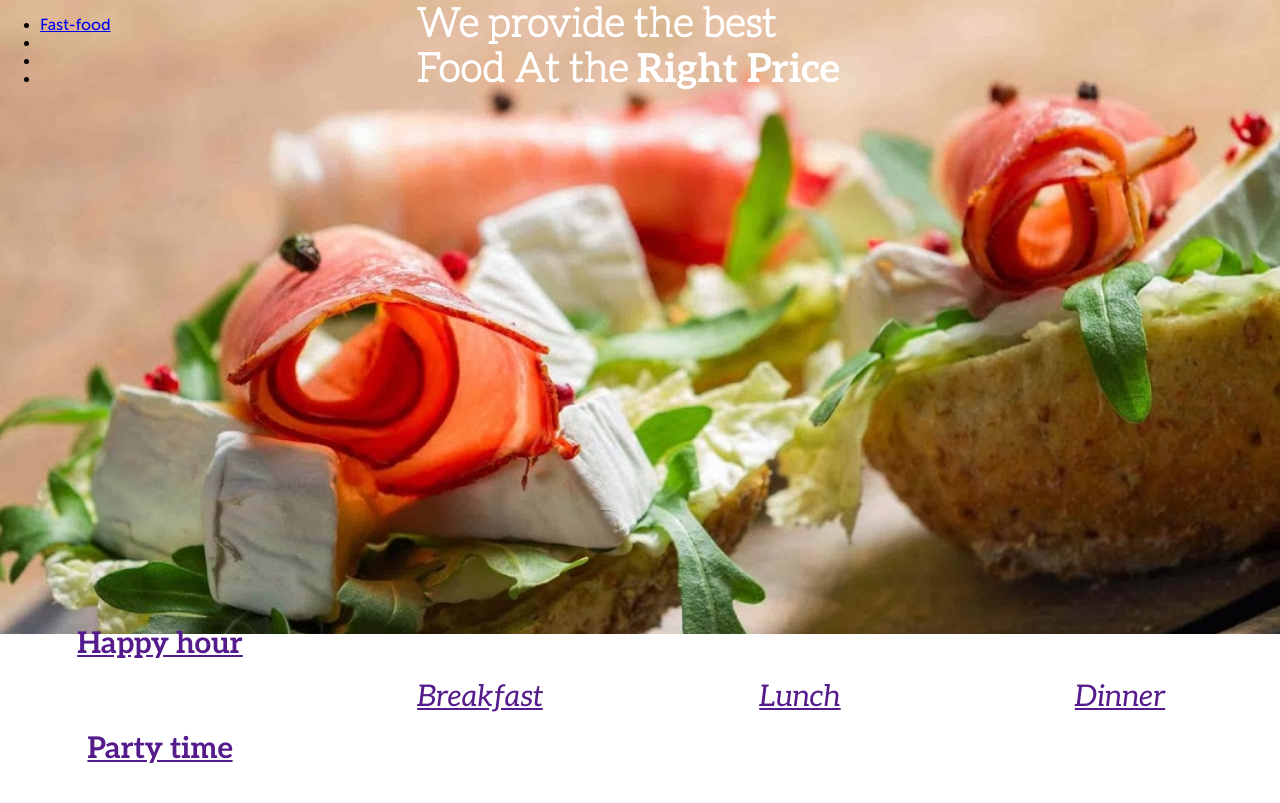
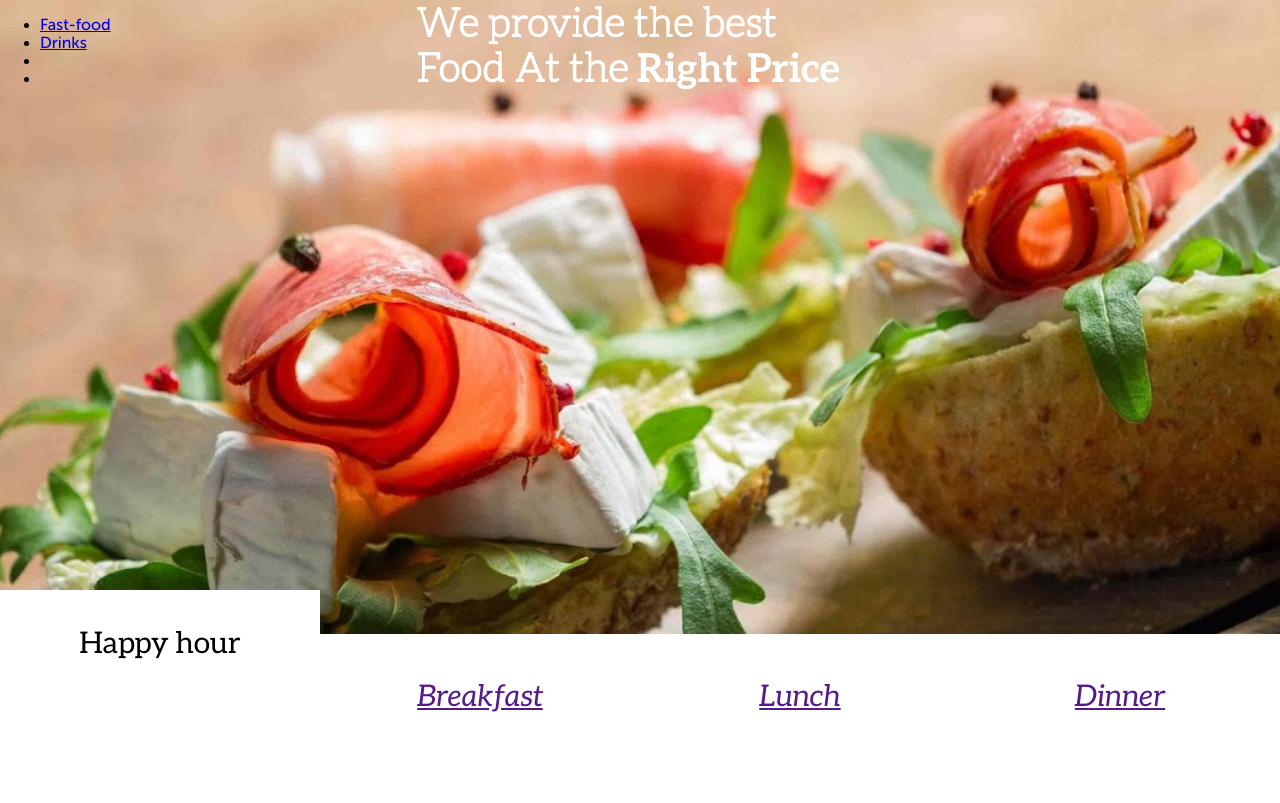
Before and after one commit to zhukovka/menuproject, a plain HTML site: page index.html in a window 1280 px wide. Shown: the top 803 px of the page. Drawn offline with Linux system fonts and the light colour scheme; files whose address does not match are found by name.

Commit message:
Fix layout

```diff
--- a/assets/style.css
+++ b/assets/style.css
@@ -133,6 +133,10 @@ a.heading{
 	font-family: 'Aleo_Light';
 }
 
+.heading-regular_text{
+    font-family: 'aleo';
+}
+
 p {
 }
 
@@ -198,3 +202,17 @@ nav.navigation{
     position: absolute;
     top: 0;
 }
+
+.white {
+    background-color: white;
+    color: black;
+    display: block;
+    text-decoration: none;
+}
+
+.orange {
+    background-color: f15a29;
+    color: white;
+    display: block;
+    text-decoration: none;
+}
--- a/index.html
+++ b/index.html
@@ -10,7 +10,7 @@
 		<nav class="navigation">
 			<ul>
 				<li><a href="#fast-food">Fast-food</a></li>
-				<li><a href="#"></a></li>
+				<li><a href="#drinks">Drinks</a></li>
 				<li><a href="#"></a></li>
 				<li><a href="#"></a></li>
 			</ul>
@@ -25,16 +25,16 @@
 			<div class="offers table-view">
 				<div class="table-cell-view-25">
 					<div>
-						<a href="" class="heading">Happy hour</a>
+						<a href="" class="heading heading-regular_text white">Happy hour</a>
 					</div>
 					<div class="">
-						<a href="" class="heading">Party time</a>
+						<a href="" class="heading heading-regular_text orange">Party time</a>
 					</div>
 				</div>
 
 				<div class="table-cell-view-25">
 					<div class="otherBlock">
-						<a href="" class="heading heading-italic_text">Breakfast</a>
+						<a href="" class="heading heading-italic_text breakfast">Breakfast</a>
 					</div>
 				</div>
 				<div class="table-cell-view-25">
@@ -61,7 +61,7 @@
 				<button>View Gallery &rarr;</button>
 			</div>
 		</article>
-		<article>
+		<article id="drinks">
 			<div><img src="" alt=""></div>
 			<div>
 				<h1 class="heading">Drinks</h1>
```
